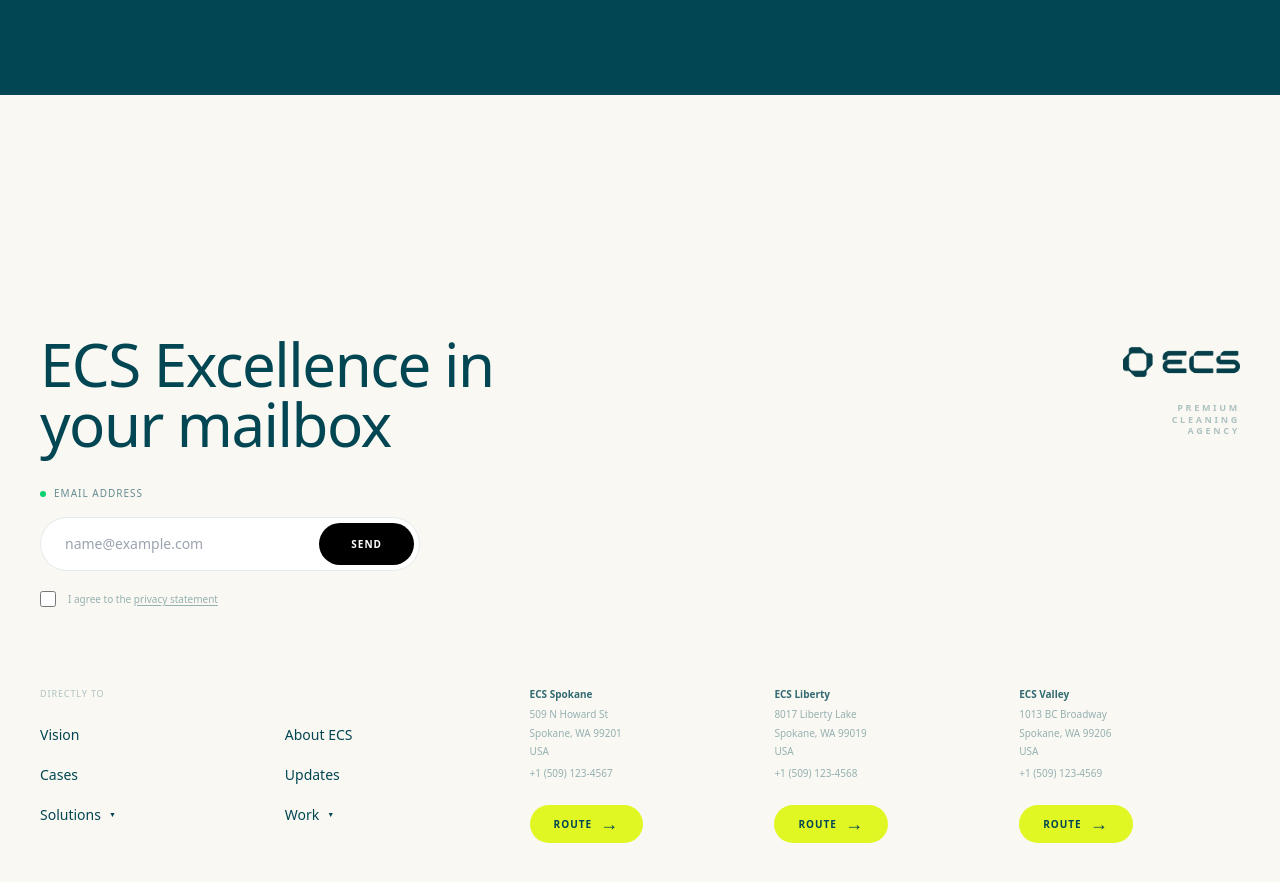
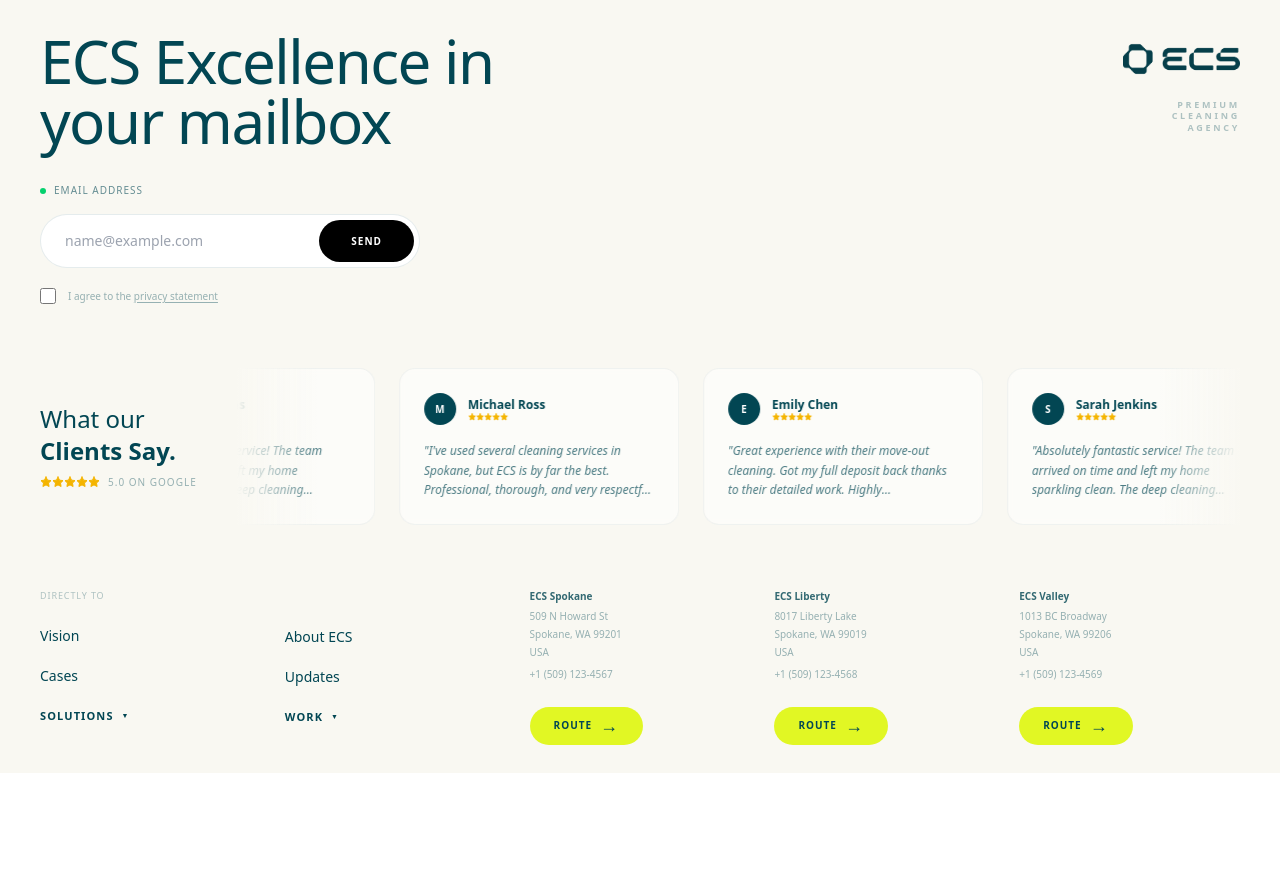
Before and after one commit to renatoquerales28-byte/extreme-cleaning-next, a Next.js app: page / in a window 1280 px wide. Shown: the part 3240-4122 px from the top of the page. After the commit the page ends 4013 px from the top, so only its background shows below. Built offline with nearby package versions, Linux system fonts and the light colour scheme.

Commit message:
UI: Integrate social proof marquee into footer and remove redundant section

```diff
--- a/src/app/page.tsx
+++ b/src/app/page.tsx
@@ -124,7 +124,6 @@ export default function Home() {
             {/* NEW STRATEGIC SECTIONS */}
             <ServiceSelectorSection />
             <ProcessSection />
-            <SocialProofSection />
             <AboutSection />
 
             <FooterSection />
--- a/src/components/landing/FooterSection.tsx
+++ b/src/components/landing/FooterSection.tsx
@@ -3,13 +3,16 @@
 import React from "react";
 import Link from "next/link";
 import Image from "next/image";
+import { Star, Quote } from "lucide-react";
+import { GOOGLE_REVIEWS } from "@/lib/data/reviews_mock";
+import { motion } from "framer-motion";
 
 export default function FooterSection() {
     return (
-        <footer className="w-full bg-[#F9F8F2] text-[#024653] lg:h-screen min-h-[750px] flex flex-col justify-center relative z-10 pt-[100px] pb-10">
-            <div className="max-w-[1700px] w-full mx-auto px-6 lg:px-10 flex flex-col justify-between h-[80%] lg:h-[70%]">
+        <footer className="w-full bg-[#F9F8F2] text-[#024653] lg:h-screen min-h-[900px] flex flex-col justify-center relative z-10 pt-[80px] pb-10 overflow-hidden">
+            <div className="max-w-[1700px] w-full mx-auto px-6 lg:px-10 flex flex-col justify-between h-[85%] lg:h-[80%]">
 
-                {/* --- TOP SECTION --- */}
+                {/* --- TOP SECTION: Newsletter & Brand --- */}
                 <div className="flex flex-col lg:flex-row justify-between items-start gap-12 lg:gap-0">
 
                     {/* Left: Newsletter */}
@@ -62,8 +65,65 @@ export default function FooterSection() {
                     </div>
                 </div>
 
-                {/* --- MIDDLE SECTION --- */}
-                <div className="grid grid-cols-1 lg:grid-cols-5 gap-10 lg:gap-6 mt-20">
+                {/* --- MANTRA / SOCIAL PROOF INTEGRATION --- */}
+                <div className="w-full py-12 lg:py-16">
+                    <div className="flex flex-col lg:flex-row lg:items-center gap-10">
+                        {/* Title for the reviews */}
+                        <div className="shrink-0">
+                            <h3 className="text-xl md:text-2xl font-light text-[#024653]">
+                                What our <br /> <span className="font-black">Clients Say.</span>
+                            </h3>
+                            <div className="flex items-center gap-2 mt-2">
+                                <div className="flex text-[#F4B400]">
+                                    {[1, 2, 3, 4, 5].map(i => <Star key={i} size={12} fill="currentColor" />)}
+                                </div>
+                                <span className="text-[10px] font-medium text-[#024653]/40 uppercase tracking-widest">5.0 ON GOOGLE</span>
+                            </div>
+                        </div>
+
+                        {/* Scrolling Marquee */}
+                        <div className="flex-1 relative overflow-hidden">
+                            <motion.div
+                                className="flex gap-6"
+                                animate={{ x: ["0%", "-50%"] }}
+                                transition={{
+                                    repeat: Infinity,
+                                    ease: "linear",
+                                    duration: 40
+                                }}
+                                style={{ width: "max-content" }}
+                            >
+                                {[...GOOGLE_REVIEWS, ...GOOGLE_REVIEWS].map((review, i) => (
+                                    <div
+                                        key={i}
+                                        className="bg-white/50 backdrop-blur-sm p-6 rounded-2xl border border-[#024653]/5 w-[280px] shrink-0 space-y-4"
+                                    >
+                                        <div className="flex items-center gap-3">
+                                            <div className="w-8 h-8 rounded-full bg-[#024653] text-white flex items-center justify-center text-[10px] font-bold">
+                                                {review.name.charAt(0)}
+                                            </div>
+                                            <div>
+                                                <h4 className="text-xs font-bold text-[#024653]">{review.name}</h4>
+                                                <div className="flex text-[#F4B400]">
+                                                    {[1, 2, 3, 4, 5].map(s => <Star key={s} size={8} fill="currentColor" />)}
+                                                </div>
+                                            </div>
+                                        </div>
+                                        <p className="text-xs text-[#024653]/70 font-normal leading-relaxed italic line-clamp-3">
+                                            &quot;{review.text}&quot;
+                                        </p>
+                                    </div>
+                                ))}
+                            </motion.div>
+                            {/* Gradients to fade edges */}
+                            <div className="absolute top-0 left-0 w-20 h-full bg-gradient-to-r from-[#F9F8F2] to-transparent z-10 pointer-events-none" />
+                            <div className="absolute top-0 right-0 w-20 h-full bg-gradient-to-l from-[#F9F8F2] to-transparent z-10 pointer-events-none" />
+                        </div>
+                    </div>
+                </div>
+
+                {/* --- LINKS SECTION --- */}
+                <div className="grid grid-cols-1 lg:grid-cols-5 gap-10 lg:gap-6">
 
                     {/* Col 1: Links Left */}
                     <div className="space-y-6">
@@ -71,7 +131,7 @@ export default function FooterSection() {
                         <nav className="flex flex-col gap-5 text-sm font-normal">
                             <Link href="#vision" className="hover:opacity-60 transition-opacity">Vision</Link>
                             <Link href="#cases" className="hover:opacity-60 transition-opacity">Cases</Link>
-                            <button className="flex items-center gap-2 hover:opacity-60 transition-opacity w-fit">
+                            <button className="flex items-center gap-2 hover:opacity-60 transition-opacity w-fit text-left uppercase text-[11px] font-black tracking-widest">
                                 Solutions <span className="text-[7px]">▼</span>
                             </button>
                         </nav>
@@ -82,7 +142,7 @@ export default function FooterSection() {
                         <nav className="flex flex-col gap-5 text-sm font-normal pt-1.5">
                             <Link href="/about" className="hover:opacity-60 transition-opacity">About ECS</Link>
                             <Link href="/updates" className="hover:opacity-60 transition-opacity">Updates</Link>
-                            <button className="flex items-center gap-2 hover:opacity-60 transition-opacity w-fit">
+                            <button className="flex items-center gap-2 hover:opacity-60 transition-opacity w-fit text-left uppercase text-[11px] font-black tracking-widest">
                                 Work <span className="text-[7px]">▼</span>
                             </button>
                         </nav>
```
